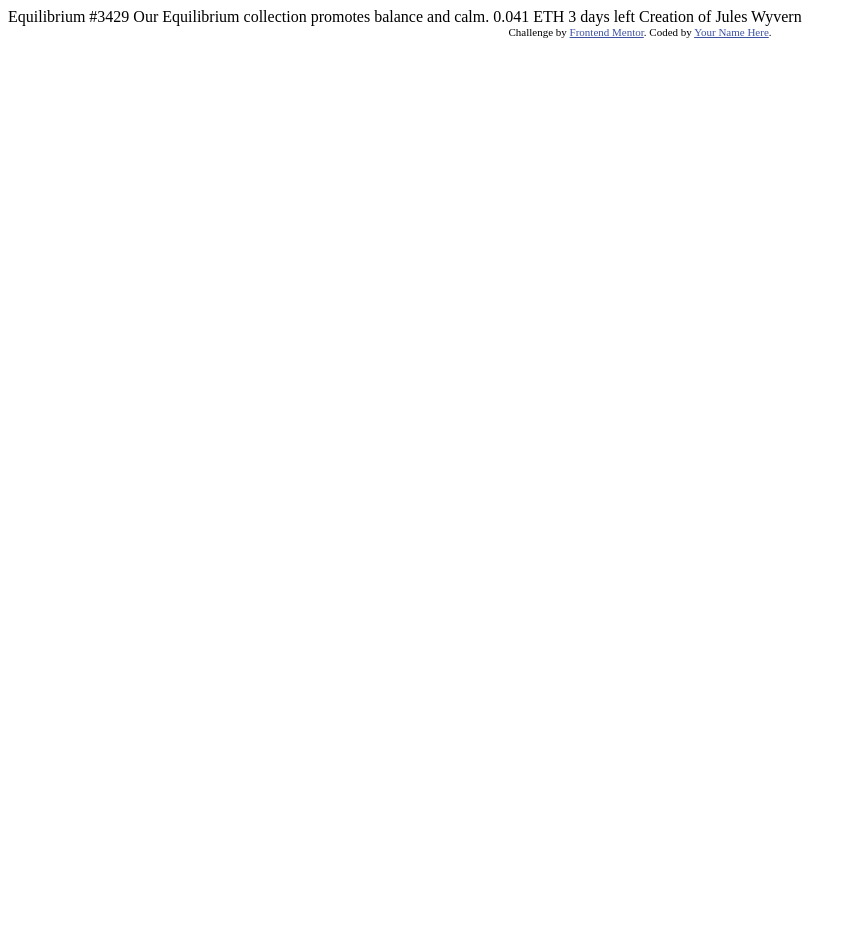
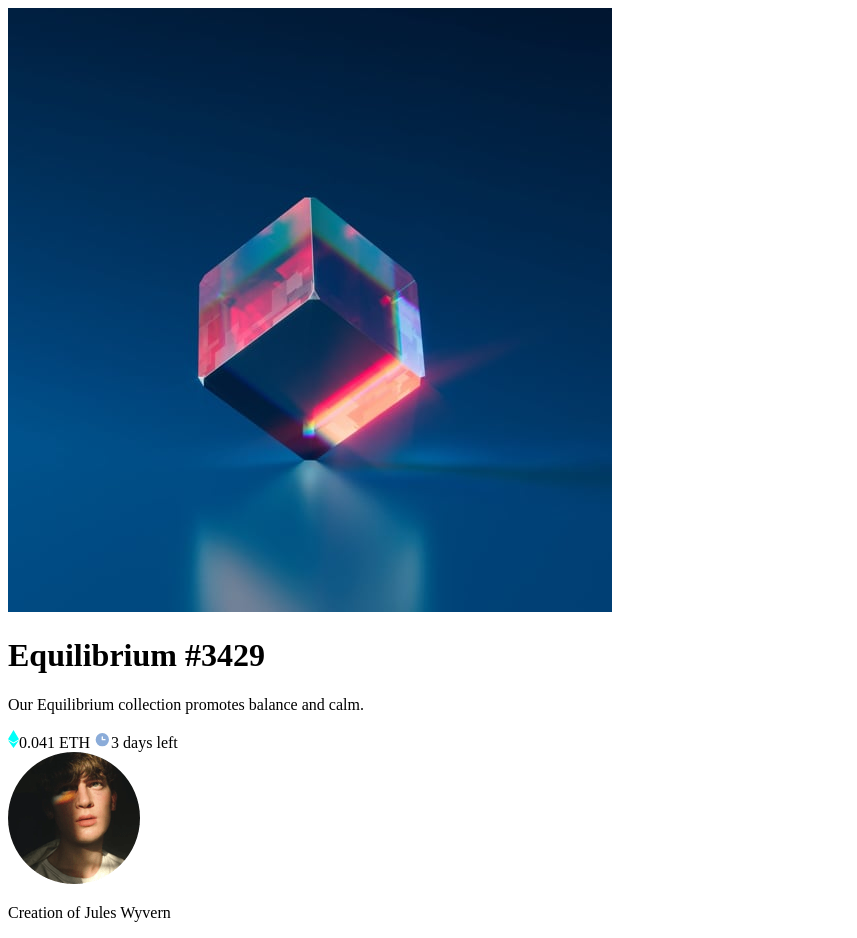
Before and after one commit to kaecodes/nft-preview-card-component, a plain HTML site: page index.html in a window 1280 px wide. Shown: the whole page, without its empty margins (0-857 px from the left). Before the commit the page ends 800 px from the top, so only its background shows below. Drawn offline with Linux system fonts and the light colour scheme.

Commit message:
add html structure of card component

```diff
--- a/index.html
+++ b/index.html
@@ -1,33 +1,59 @@
 <!DOCTYPE html>
 <html lang="en">
   <head>
-  <meta charset="UTF-8">
-  <meta name="viewport" content="width=device-width, initial-scale=1.0"> <!-- displays site properly based on user's device -->
-
-  <link rel="icon" type="image/png" sizes="32x32" href="./images/favicon-32x32.png">
-
+    <meta charset="UTF-8" />
+    <meta name="viewport" content="width=device-width, initial-scale=1.0" />
+    <!-- displays site properly based on user's device -->
+    <link
+      rel="icon"
+      type="image/png"
+      sizes="32x32"
+      href="./images/favicon-32x32.png"
+    />
     <title>Frontend Mentor | NFT preview card component</title>
-
-  <!-- Feel free to remove these styles or customise in your own stylesheet 👍 -->
-  <style>
-    .attribution { font-size: 11px; text-align: center; }
-    .attribution a { color: hsl(228, 45%, 44%); }
-  </style>
   </head>
   <body>
-
-  Equilibrium #3429
-
+    <main>
+      <div class="main-container">
+        <div class="card-container">
+          <div class="pic">
+            <img
+              src="images/image-equilibrium.jpg"
+              alt="Equilibrium Cube Picture"
+            />
+          </div>
+          <div class="text">
+            <h1 class="collection">Equilibrium #3429</h1>
+            <p class="description">
               Our Equilibrium collection promotes balance and calm.
-
-  0.041 ETH
-  3 days left
-
-  Creation of Jules Wyvern
-
-  <div class="attribution">
-    Challenge by <a href="https://www.frontendmentor.io?ref=challenge" target="_blank">Frontend Mentor</a>.
-    Coded by <a href="#">Your Name Here</a>.
+            </p>
           </div>
+          <div class="ethereum-time">
+            <span class="ethereum"
+              ><img
+                class="view-icon"
+                src="images/icon-ethereum.svg"
+                alt="Ethereum icon"
+              />0.041 ETH</span
+            >
+            <span class="time"
+              ><img
+                class="clock"
+                src="images/icon-clock.svg"
+                alt="Clock icon"
+              />3 days left</span
+            >
+          </div>
+          <div class="profile">
+            <img
+              class="avatar"
+              src="images/image-avatar.png"
+              alt="Profile picture"
+            />
+            <p class="creator">Creation of <span>Jules Wyvern</span></p>
+          </div>
+        </div>
+      </div>
+    </main>
   </body>
 </html>
```
Lines whose indentation alone changed are shown as unchanged.
